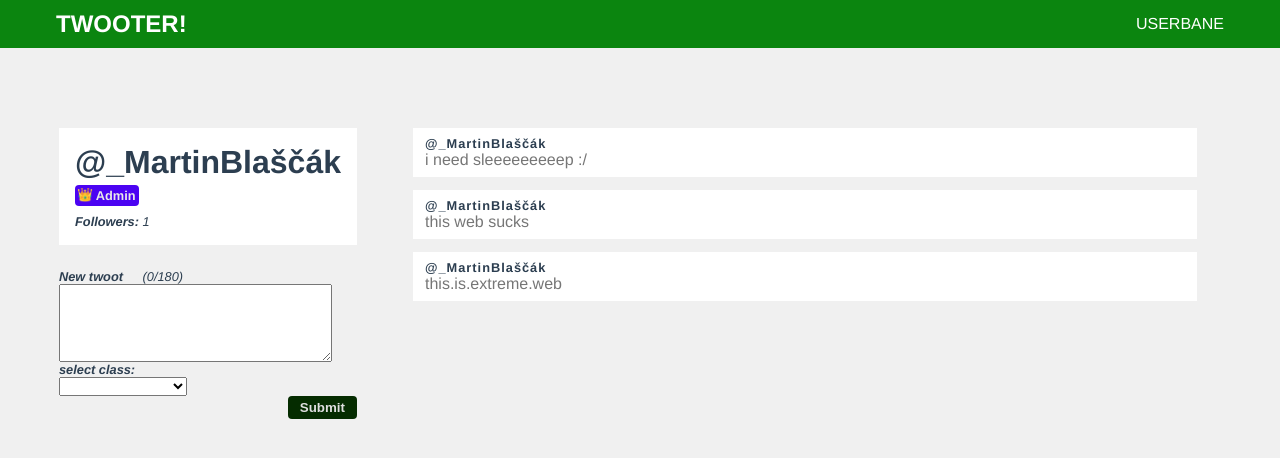
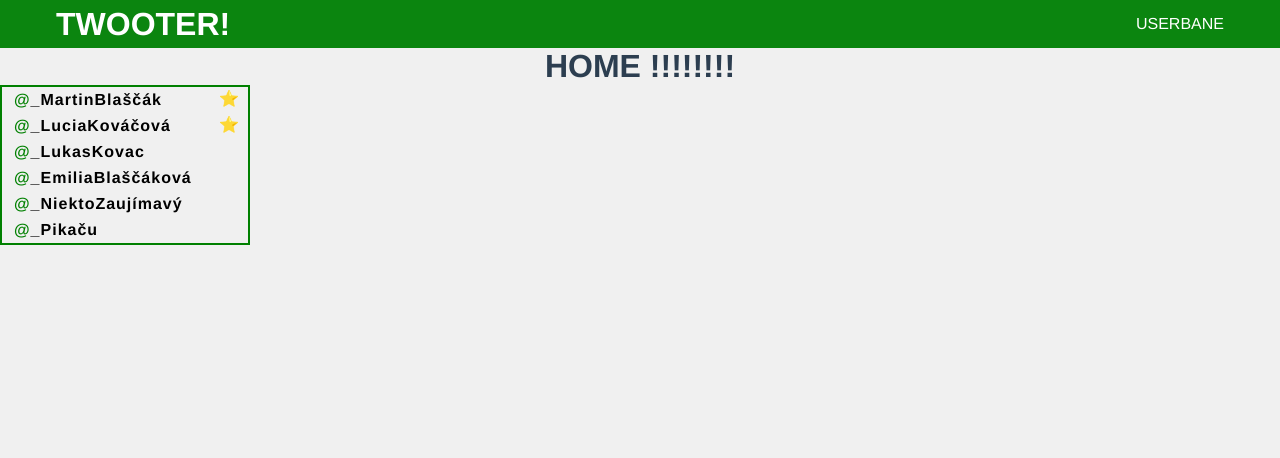
Before and after one commit to Melrok1/First-Vue3-SPA, a Vue app: page / in a window 1280 px wide. Shown: the top 458 px of the page. Built offline with nearby package versions, Linux system fonts and the light colour scheme.

Commit message:
router guards enabled and vuex init

```diff
--- a/package.json
+++ b/package.json
@@ -12,12 +12,14 @@
     "sass": "^1.27.0",
     "sass-loader": "^10.0.4",
     "vue": "^3.0.0",
-    "vue-router": "^4.0.0-0"
+    "vue-router": "^4.0.0-0",
+    "vuex": "^4.0.0-0"
   },
   "devDependencies": {
     "@vue/cli-plugin-babel": "~4.5.0",
     "@vue/cli-plugin-eslint": "~4.5.0",
     "@vue/cli-plugin-router": "^4.5.8",
+    "@vue/cli-plugin-vuex": "^4.5.8",
     "@vue/cli-service": "~4.5.0",
     "@vue/compiler-sfc": "^3.0.0",
     "babel-eslint": "^10.1.0",
--- a/src/App.vue
+++ b/src/App.vue
@@ -1,18 +1,17 @@
 <template>
   <div id="app">
     <mainNav />
-    <userProfile />
+    <router-view />
   </div>
 </template>
 
 <script>
-import userProfile from '@/views/UserProfile.vue'
 import mainNav from '@/components/MainNav.vue'
 
 export default {
   name: 'App',
   components: {
-    userProfile,mainNav
+    mainNav
   },
   data() {
     return {
--- a/src/assets/users.json
+++ b/src/assets/users.js
@@ -1,8 +1,7 @@
-{
-  "users": [
+export const users = [
     {
       "id": 1,
-      "username": "_MartinBlaščák",
+      "userName": "_MartinBlaščák",
       "firstName": "Martin",
       "lastName": "Blaščák",
       "email": "martin.blascak86@gmail.com",
@@ -15,11 +14,11 @@
     },
     {
       "id": 2,
-      "username": "_LuciaKováčová",
+      "userName": "_LuciaKováčová",
       "firstName": "Lucka",
       "lastName": "Kováčová",
       "email": "lucia.kovacova86@gmail.com",
-      "isAdmin": false,
+      "isAdmin": true,
       "twoots": [
         {"id": 1, "content": "what?"},
         {"id": 2, "content": "no...."},
@@ -28,21 +27,44 @@
     },
     {
       "id": 3,
-      "username": "_LukasKovac",
+      "userName": "_LukasKovac",
       "firstName": "Lukáš",
       "lastName": "Kováč",
       "email": null,
       "isAdmin": false,
-      "twoots": null
+      "twoots": []
     },
     {
       "id": 4,
-      "username": "_Emili",
+      "userName": "_EmiliaBlaščáková",
       "firstName": "Emilia",
       "lastName": "Blaščáková",
       "email": null,
       "isAdmin": false,
-      "twoots": null
-    }
-  ]
-}
+      "twoots": []
+    },
+    {
+      "id": 5,
+      "userName": "_NiektoZaujímavý",
+      "firstName": "Niekto",
+      "lastName": "Zaujímay",
+      "email": null,
+      "isAdmin": false,
+      "twoots": [
+        {"id": 1, "content": "správa jedna"},
+        {"id": 2, "content": "správa dva"},
+        {"id": 3, "content": "správa tri"}
+      ]
+    },
+    {
+      "id": 6,
+      "userName": "_Pikaču",
+      "firstName": "Pikaču",
+      "lastName": "Žltý",
+      "email": null,
+      "isAdmin": false,
+      "twoots": [
+        {"id": 1, "content": "pika pika"}
+      ]
+    },
+  ];
--- a/src/components/AddTwootForm.vue
+++ b/src/components/AddTwootForm.vue
@@ -62,7 +62,7 @@ export default {
       let twootObject;
       if(state.newTwoot) {
         twootObject = {
-          id: props.twoots.length + 1,
+          id: props.twoots ? props.twoots.length + 1 : 0,
           content: state.newTwoot,
           class: state.selectedTwootClass
         };
--- a/src/components/MainNav.vue
+++ b/src/components/MainNav.vue
@@ -1,8 +1,8 @@
 <template>
   <div class="mainNav">
-    <section class="mainNav__logo">
+    <router-link to="/" class="mainNav__logo">
       <h1>TWOOTER!</h1>
-    </section>
+    </router-link>
     <section class="mainNav__userName">
       <p>USERBANE</p>
     </section>
@@ -27,6 +27,11 @@ export default {
   justify-content: space-between;
   align-items: center;
   padding: 0 3.5rem;
+
+  .mainNav__logo {
+    text-decoration: none;
+    color: inherit;
+  }
 }
 
 </style>
--- a/src/main.js
+++ b/src/main.js
@@ -1,5 +1,6 @@
 import { createApp } from 'vue'
 import App from './App.vue'
 import router from './router'
+import store from './store'
 
-createApp(App).use(router).mount('#app')
+createApp(App).use(store).use(router).mount('#app')
--- a/src/router/index.js
+++ b/src/router/index.js
@@ -1,11 +1,26 @@
 import { createRouter, createWebHistory } from 'vue-router'
 import Home from '../views/Home.vue'
+import UserProfile from '@/views/UserProfile.vue'
+import AdminPage from '@/views/Admin.vue'
 
 const routes = [
   {
     path: '/',
     name: 'Home',
     component: Home
+  },
+  {
+    path: '/user/:userId',
+    name: 'UserProfile',
+    component: UserProfile
+  },
+  {
+    path: '/admin',
+    name: 'AdminPage',
+    component: AdminPage,
+    meta: {
+      requiresAdmin: true
+    }
   }
 ]
 
@@ -14,4 +29,12 @@ const router = createRouter({
   routes
 })
 
+router.beforeEach(async(to, from, next) => {
+  const isAdmin = false;
+  const requiresAdmin = to.matched.some(record => record.meta.requiresAdmin);
+
+  if(requiresAdmin && !isAdmin) next({name: 'Home'})
+  else next();
+})
+
 export default router
--- /dev/null
+++ b/src/store/index.js
@@ -0,0 +1,12 @@
+import { createStore } from 'vuex'
+
+export default createStore({
+  state: {
+  },
+  mutations: {
+  },
+  actions: {
+  },
+  modules: {
+  }
+})
--- /dev/null
+++ b/src/views/Admin.vue
@@ -0,0 +1,28 @@
+<template>
+  <div class="admin">
+    <h1>Admin page</h1>
+  </div>
+</template>
+
+
+<!-- //////////////////////////////////////////////////////////////////////////////// -->
+
+
+<script>
+export default {
+  name: 'Admin',
+
+}
+</script>
+
+
+<!-- //////////////////////////////////////////////////////////////////////////////// -->
+
+
+<style lang="scss" scoped>
+
+.admin {
+  text-align: center;
+}
+
+</style>
--- a/src/views/Home.vue
+++ b/src/views/Home.vue
@@ -1,12 +1,83 @@
 <template>
   <div class="home">
+    <h1>HOME !!!!!!!!</h1>
+    <div class="routerWrap">
+      <router-link
+        v-for="user in users"
+        :key="user.id"
+        :to="{name: 'UserProfile', params: { userId: user.id } }"
+        :class="{'addStar': user.isAdmin}"
+        >
+        {{user.userName}}
+      </router-link>
+    </div>
   </div>
 </template>
 
+
+<!-- //////////////////////////////////////////////////////////////////////////////// -->
+
+
 <script>
-// @ is an alias to /src
+import {users} from '@/assets/users.js'
 
 export default {
   name: 'Home',
+  setup() {
+    return {
+      users
+    }
+  }
 }
 </script>
+
+
+<!-- //////////////////////////////////////////////////////////////////////////////// -->
+
+
+<style lang="scss" scoped>
+
+.home {
+  h1 {
+    text-align: center;
+  }
+
+  .routerWrap {
+    width: 250px;
+    display: flex;
+    flex-direction: column;
+    justify-content: center;
+    align-items: flex-start;
+    border: 2px green solid;
+
+    a {
+      position: relative;
+      width: 100%;
+      padding: 0.25rem 0.75rem;
+      text-decoration: none;
+      color: black;
+      font-weight: 900;
+      letter-spacing: 1px;
+
+      &::before {
+        content: '@';
+        color: green;
+      }
+
+      &:hover {
+        background: rgba(1, 99, 9, 0.398);
+      }
+
+    }
+    .addStar {
+      &::after {
+        content: '⭐';
+        position: absolute;
+        top: 2px;
+        right: 0.5rem;
+      }
+    }
+  }
+}
+
+</style>
--- a/src/views/UserProfile.vue
+++ b/src/views/UserProfile.vue
@@ -12,7 +12,8 @@
           <p>User</p>
         </div>
         <div class="userProfile__followerCount">
-          <strong>Followers:</strong> {{ stats.followers }}
+          <p><strong>Followers:</strong> {{ stats.followers }}</p>
+          <p><strong> User ID:</strong> {{ userId }}</p>
         </div>
       </div>
 
@@ -23,7 +24,7 @@
     <!-- twootList -->
     <div class="userProfile__twootsWraper">
       <twootItem
-        v-for="twoot in stats.user.twoots.slice().reverse()"
+        v-for="twoot in stats.user.twoots"
         :key="twoot.id"
         :twoot="twoot"
         :username="stats.user.userName"
@@ -39,6 +40,8 @@
 
 <script>
 import {reactive, computed, onMounted} from 'vue'
+import {useRoute} from 'vue-router'
+import {users} from '@/assets/users.js'
 import twootItem from '@/components/TwootItem.vue'
 import addTwootForm from '@/components/AddTwootForm.vue'
 
@@ -48,23 +51,16 @@ export default {
     twootItem,addTwootForm
   },
   setup() {
+    // userID from route
+    const route = useRoute();
+    const userId = computed(() => route.params.userId)
+
     // STATS - data
     const stats = reactive({
       followers: 0,
-      user: {
-        id: 1,
-        userName: '_MartinBlaščák',
-        firstName: 'Martin',
-        lastName: 'Blaščák',
-        email: 'martin.blascak86@gmail.com',
-        isAdmin: true,
-        twoots: [
-          { id: 1, content: 'this.is.extreme.web'},
-          { id: 2, content: 'this web sucks'},
-          { id: 3, content: 'i need sleeeeeeeeep :/'}
-        ]
-      }
+      user: users[userId.value - 1]
     })
+
 
     // COMPUTED - fullName
     const fullName = computed(() => {
@@ -82,12 +78,17 @@ export default {
     }
 
     function saveNewTwoot(newTwoot) {
-      stats.user.twoots.push(newTwoot);
+      if(newTwoot) {
+        stats.user.twoots.push(newTwoot);
+      }else {
+        console.log('Push ERR')
+      }
     }
 
     // HOOKS
     onMounted(() => {
       followUser();
+      // console.log(users)
     })
 
     // WATCH
@@ -99,6 +100,7 @@ export default {
       followUser,
       addToFavorite,
       saveNewTwoot,
+      userId
     }
   },
   // watch: {
```
Also changed, not shown: 1 other file (tests, documents, lock files or other folders).
